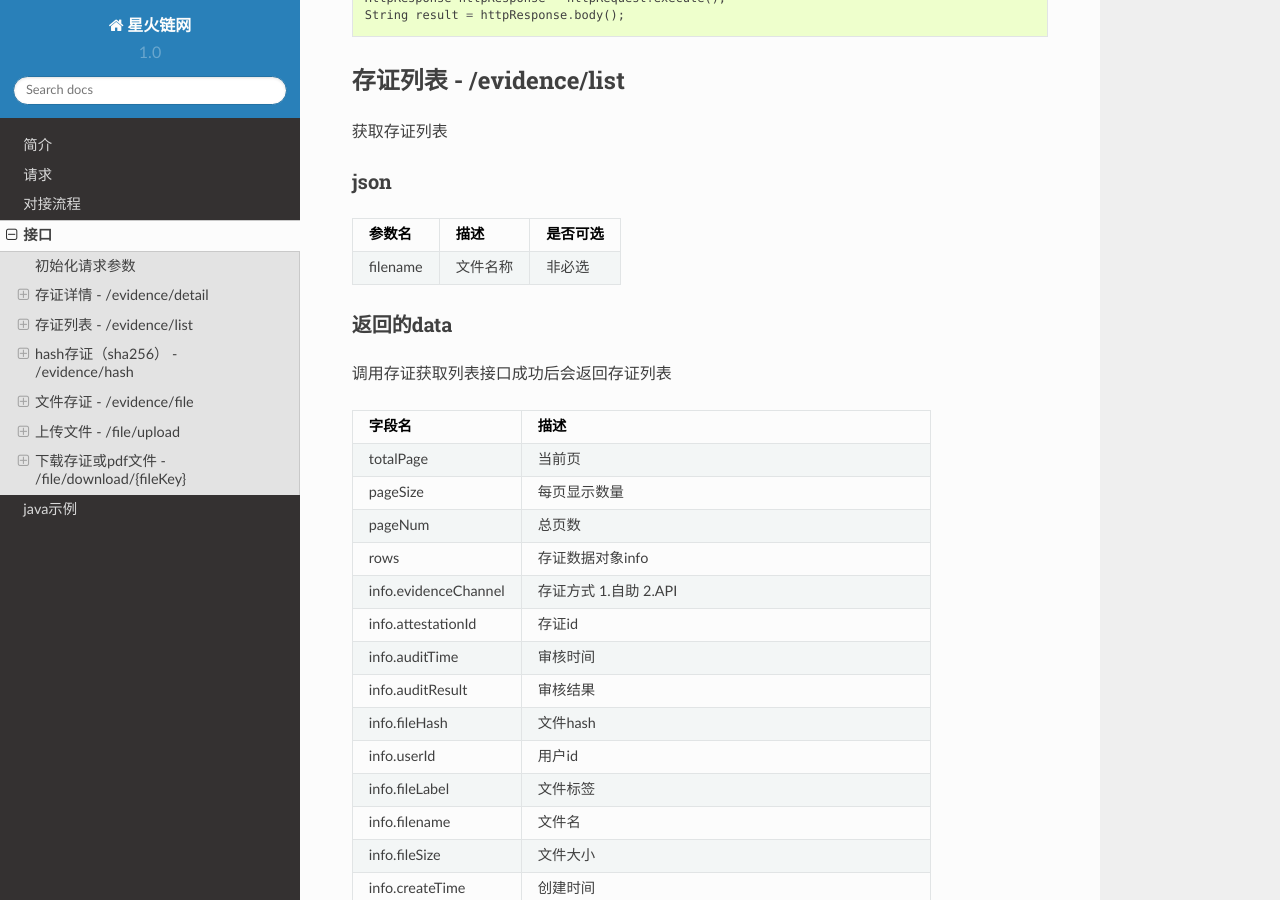
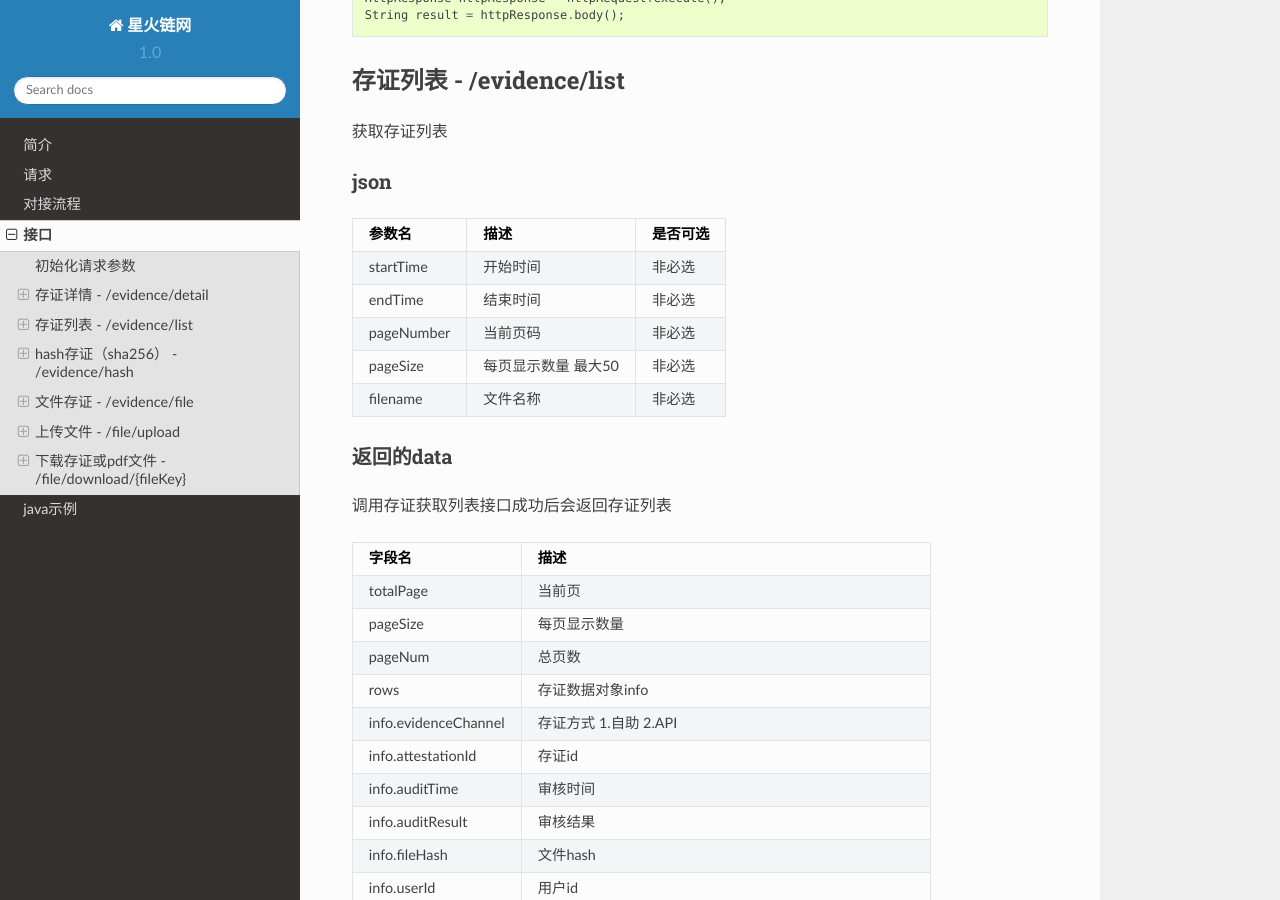
Before and after one commit to kurohayan/xhy-docs, a Sphinx documentation site: the page built from docs/api.rst, in a window 1280 px wide and 900 px high, scrolled down 1864 px. Built offline with Sphinx 7.4.7 and the Read the Docs theme 2.0.0, drawn with Linux system fonts in a browser that asks for light colours.

Commit message:
完善文档，问题处理

```diff
--- a/docs/api.rst
+++ b/docs/api.rst
@@ -86,6 +86,10 @@ json
 =================  ================================================ ============
 参数名 				描述                                              是否可选
 =================  ================================================ ============
+startTime           开始时间                                             非必选
+endTime             结束时间                                             非必选
+pageNumber          当前页码                                             非必选
+pageSize            每页显示数量 最大50                                    非必选
 filename            文件名称                                             非必选
 =================  ================================================ ============
 
```
